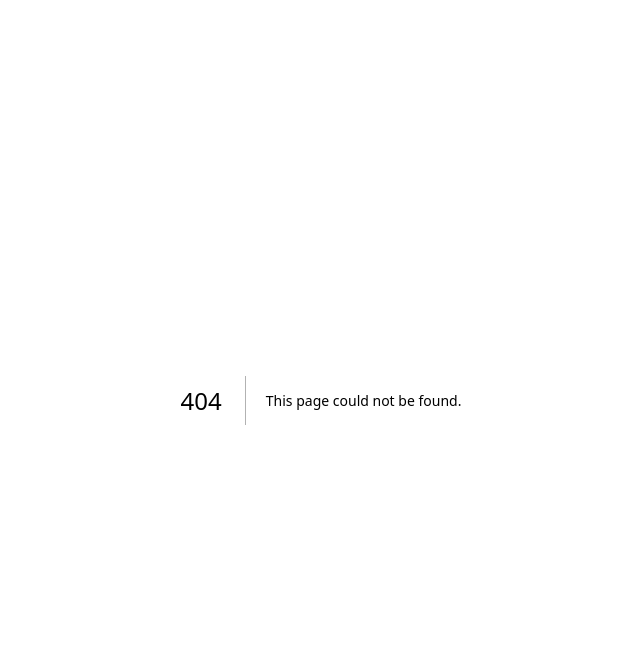
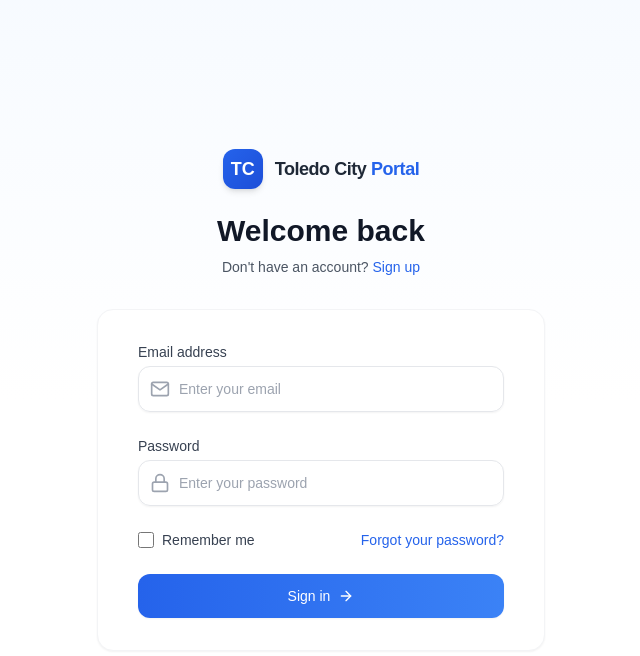
Before and after one commit to shinichikudo1st/wow-bato, a Next.js app: page /authentication/login in a window 1280 px wide. Before the commit this address had no page. Shown: the top 656 px of the page, without its empty margins (319-959 px from the left). Built offline with nearby package versions, Linux system fonts and the light colour scheme.

Commit message:
login form/page

```diff
--- /dev/null
+++ b/app/authentication/login/page.tsx
@@ -0,0 +1,156 @@
+"use client";
+
+import Link from "next/link";
+import { useState } from "react";
+import { FiMail, FiLock, FiArrowRight } from "react-icons/fi";
+
+export default function LoginPage() {
+  const [formData, setFormData] = useState({
+    email: "",
+    password: "",
+  });
+
+  const handleSubmit = (e: React.FormEvent) => {
+    e.preventDefault();
+    // Handle login logic here
+    console.log("Login attempt:", formData);
+  };
+
+  return (
+    <div className="min-h-screen bg-gradient-to-b from-blue-50/50 via-white to-white flex flex-col justify-center py-12 sm:px-6 lg:px-8">
+      <div className="sm:mx-auto sm:w-full sm:max-w-md">
+        {/* Logo */}
+        <Link
+          href="/"
+          className="flex items-center justify-center space-x-3 group"
+        >
+          <div className="w-10 h-10 bg-gradient-to-br from-blue-600 to-blue-700 rounded-xl flex items-center justify-center shadow-md transition-transform duration-300 group-hover:scale-105">
+            <span className="text-white font-bold text-lg">TC</span>
+          </div>
+          <span className="text-lg font-semibold text-gray-800 tracking-tight">
+            Toledo City <span className="text-blue-600">Portal</span>
+          </span>
+        </Link>
+
+        <h2 className="mt-6 text-center text-3xl font-extrabold text-gray-900">
+          Welcome back
+        </h2>
+        <p className="mt-2 text-center text-sm text-gray-600">
+          Don't have an account?{" "}
+          <Link
+            href="/authentication/register"
+            className="font-medium text-blue-600 hover:text-blue-500"
+          >
+            Sign up
+          </Link>
+        </p>
+      </div>
+
+      <div className="mt-8 sm:mx-auto sm:w-full sm:max-w-md">
+        <div className="bg-white py-8 px-4 shadow-sm sm:rounded-2xl sm:px-10 border border-gray-100">
+          <form className="space-y-6" onSubmit={handleSubmit}>
+            {/* Email Input */}
+            <div>
+              <label
+                htmlFor="email"
+                className="block text-sm font-medium text-gray-700"
+              >
+                Email address
+              </label>
+              <div className="mt-1 relative rounded-xl shadow-sm">
+                <div className="absolute inset-y-0 left-0 pl-3 flex items-center pointer-events-none">
+                  <FiMail className="h-5 w-5 text-gray-400" />
+                </div>
+                <input
+                  id="email"
+                  name="email"
+                  type="email"
+                  autoComplete="email"
+                  required
+                  className="block w-full pl-10 pr-3 py-3 text-sm border border-gray-200 rounded-xl focus:outline-none focus:ring-2 focus:ring-blue-500 focus:border-transparent"
+                  placeholder="Enter your email"
+                  value={formData.email}
+                  onChange={(e) =>
+                    setFormData({ ...formData, email: e.target.value })
+                  }
+                />
+              </div>
+            </div>
+
+            {/* Password Input */}
+            <div>
+              <label
+                htmlFor="password"
+                className="block text-sm font-medium text-gray-700"
+              >
+                Password
+              </label>
+              <div className="mt-1 relative rounded-xl shadow-sm">
+                <div className="absolute inset-y-0 left-0 pl-3 flex items-center pointer-events-none">
+                  <FiLock className="h-5 w-5 text-gray-400" />
+                </div>
+                <input
+                  id="password"
+                  name="password"
+                  type="password"
+                  autoComplete="current-password"
+                  required
+                  className="block w-full pl-10 pr-3 py-3 text-sm border border-gray-200 rounded-xl focus:outline-none focus:ring-2 focus:ring-blue-500 focus:border-transparent"
+                  placeholder="Enter your password"
+                  value={formData.password}
+                  onChange={(e) =>
+                    setFormData({ ...formData, password: e.target.value })
+                  }
+                />
+              </div>
+            </div>
+
+            {/* Remember Me and Forgot Password */}
+            <div className="flex items-center justify-between">
+              <div className="flex items-center">
+                <input
+                  id="remember-me"
+                  name="remember-me"
+                  type="checkbox"
+                  className="h-4 w-4 text-blue-600 focus:ring-blue-500 border-gray-300 rounded"
+                />
+                <label
+                  htmlFor="remember-me"
+                  className="ml-2 block text-sm text-gray-700"
+                >
+                  Remember me
+                </label>
+              </div>
+
+              <div className="text-sm">
+                <Link
+                  href="/authentication/forgot-password"
+                  className="font-medium text-blue-600 hover:text-blue-500"
+                >
+                  Forgot your password?
+                </Link>
+              </div>
+            </div>
+
+            {/* Submit Button */}
+            <div>
+              <button
+                type="submit"
+                className="w-full flex justify-center items-center px-4 py-3
+                  text-sm font-medium rounded-xl text-white
+                  bg-gradient-to-r from-blue-600 to-blue-500
+                  hover:from-blue-700 hover:to-blue-600
+                  transition-all duration-300
+                  shadow-sm hover:shadow-md
+                  transform hover:-translate-y-0.5"
+              >
+                Sign in
+                <FiArrowRight className="ml-2 h-4 w-4" />
+              </button>
+            </div>
+          </form>
+        </div>
+      </div>
+    </div>
+  );
+}
```
